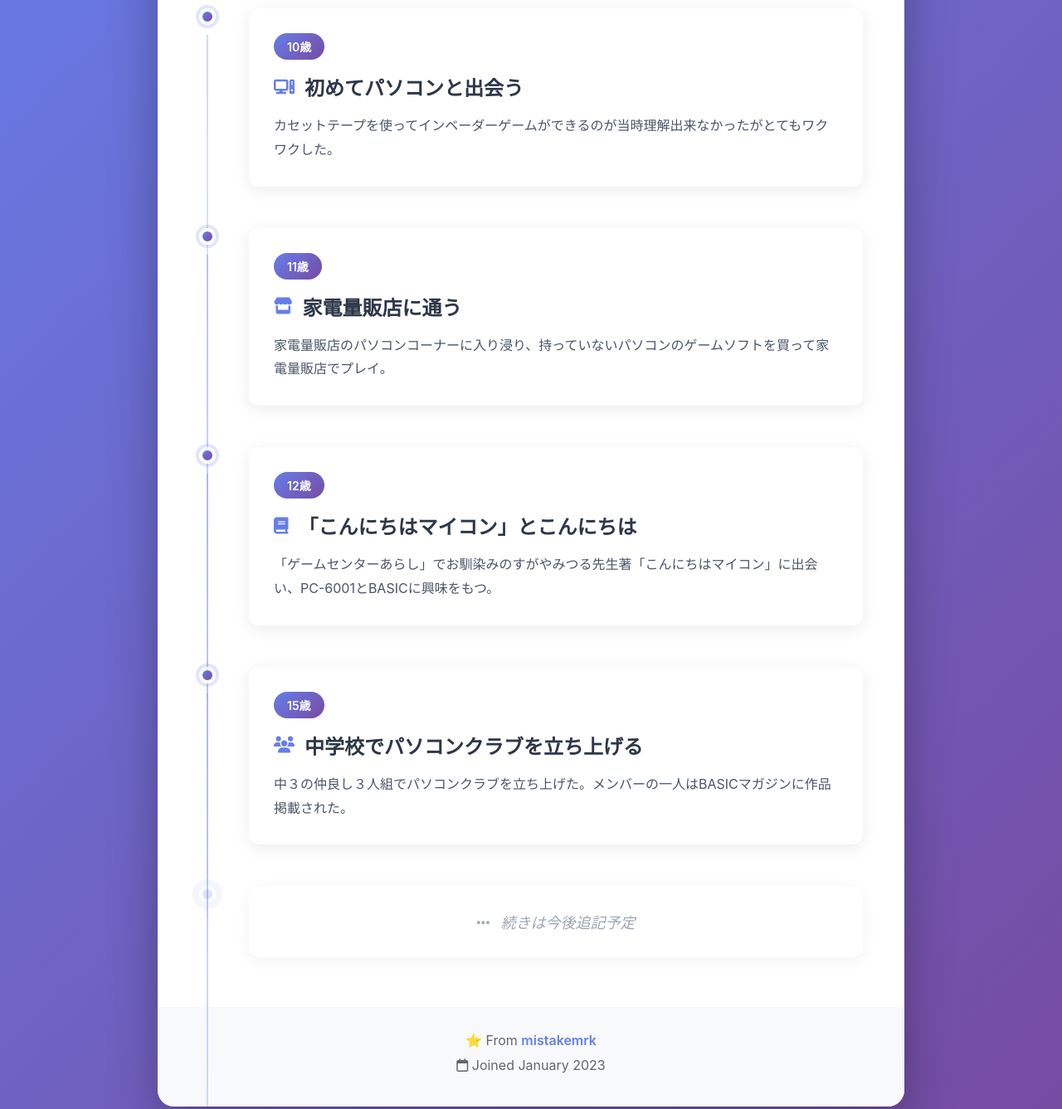
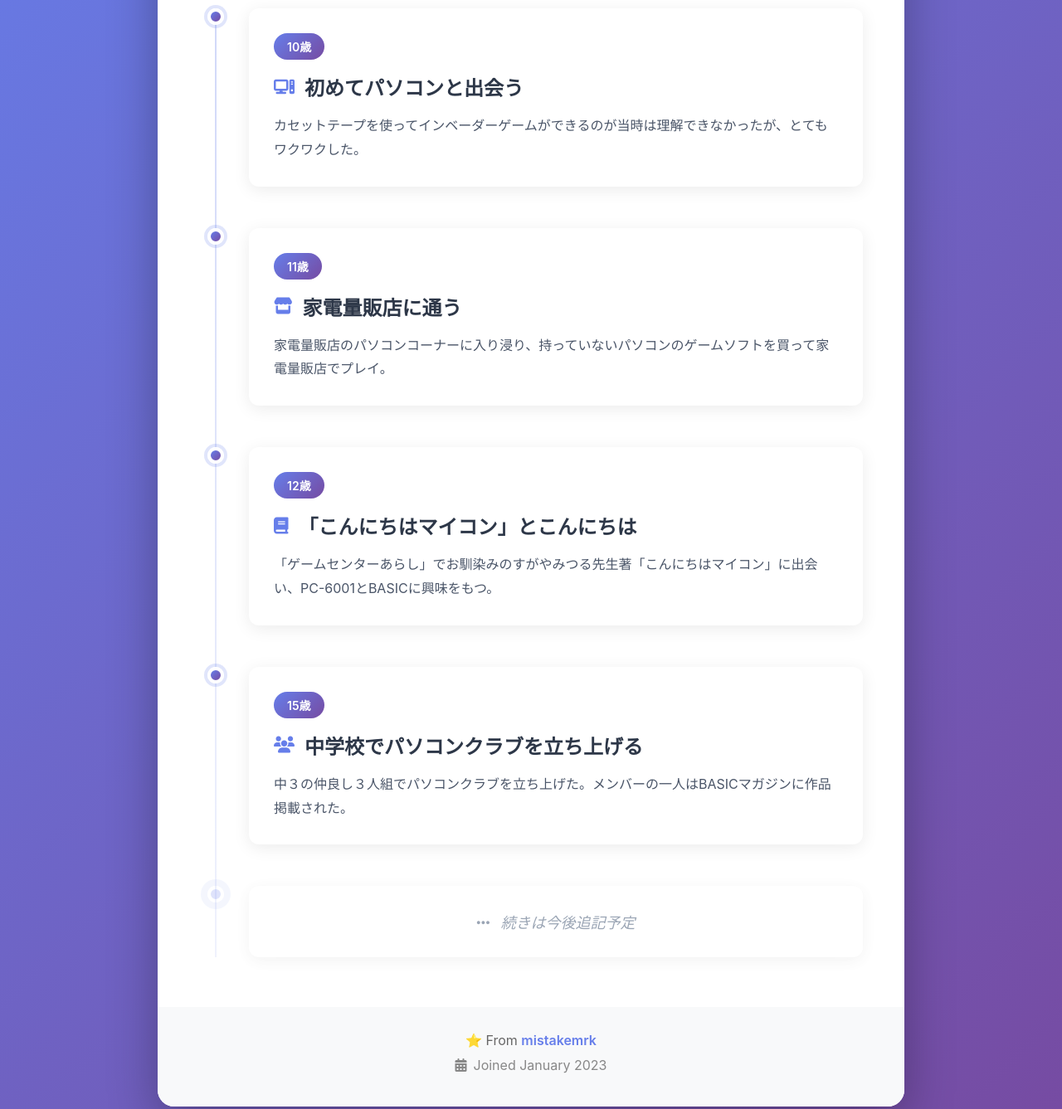
Before and after one commit to mistakemrk/mistakemrk, a plain HTML site: page timeline.html in a window 1280 px wide. Shown: the part 340-1677 px from the top of the page at 83% size. Drawn offline with Linux system fonts and the light colour scheme.

Commit message:
fix: タイムラインページの表示を整える

```diff
--- a/timeline.css
+++ b/timeline.css
@@ -43,6 +43,17 @@
     margin: 0 auto;
 }
 
+.timeline::before {
+    content: '';
+    position: absolute;
+    left: 19px; /* Center of the 40px marker minus 1px for line width */
+    top: 0;
+    width: 2px;
+    height: 100%;
+    background: linear-gradient(180deg, rgba(102, 126, 234, 0.3) 0%, rgba(102, 126, 234, 0.1) 100%);
+    z-index: 1;
+}
+
 .timeline-item {
     position: relative;
     padding-left: 60px;
@@ -64,27 +75,13 @@
 .timeline-dot {
     width: 20px;
     height: 20px;
+    margin: 0 auto;
     border-radius: 50%;
     background: linear-gradient(135deg, #667eea 0%, #764ba2 100%);
     border: 4px solid white;
     box-shadow: 0 0 0 4px rgba(102, 126, 234, 0.2);
     position: relative;
     z-index: 2;
-}
-
-.timeline-dot::after {
-    content: '';
-    position: absolute;
-    left: 50%;
-    top: 28px;
-    width: 2px;
-    height: calc(100vh);
-    background: linear-gradient(180deg, rgba(102, 126, 234, 0.3) 0%, rgba(102, 126, 234, 0.1) 100%);
-    transform: translateX(-50%);
-}
-
-.timeline-item:last-child .timeline-dot::after {
-    display: none;
 }
 
 .timeline-dot-continue {
@@ -107,6 +104,8 @@
     border-radius: 12px;
     box-shadow: 0 4px 20px rgba(0, 0, 0, 0.08);
     transition: transform 0.3s ease, box-shadow 0.3s ease;
+    position: relative;
+    z-index: 2;
 }
 
 .timeline-content:hover {
@@ -169,6 +168,10 @@
         padding: 30px 20px 40px;
     }
 
+    .timeline::before {
+        left: 14px; /* Center of the 30px marker */
+    }
+
     .page-title {
         font-size: 36px;
     }
--- a/timeline.html
+++ b/timeline.html
@@ -33,7 +33,7 @@
                             <i class="fas fa-computer"></i> 初めてパソコンと出会う
                         </h3>
                         <p class="timeline-description">
-                            カセットテープを使ってインベーダーゲームができるのが当時理解出来なかったがとてもワクワクした。
+                            カセットテープを使ってインベーダーゲームができるのが当時は理解できなかったが、とてもワクワクした。
                         </p>
                     </div>
                 </div>
@@ -101,8 +101,10 @@
         </section>
 
         <footer class="footer">
-            <p>⭐ From <a href="https://github.com/mistakemrk">mistakemrk</a></p>
-            <p><i class="far fa-calendar"></i> Joined January 2023</p>
+            <p>⭐️ From <a href="https://github.com/mistakemrk" target="_blank">mistakemrk</a></p>
+            <p class="joined-date">
+                <i class="fas fa-calendar-alt"></i> Joined January 2023
+            </p>
         </footer>
     </div>
 </body>
```
